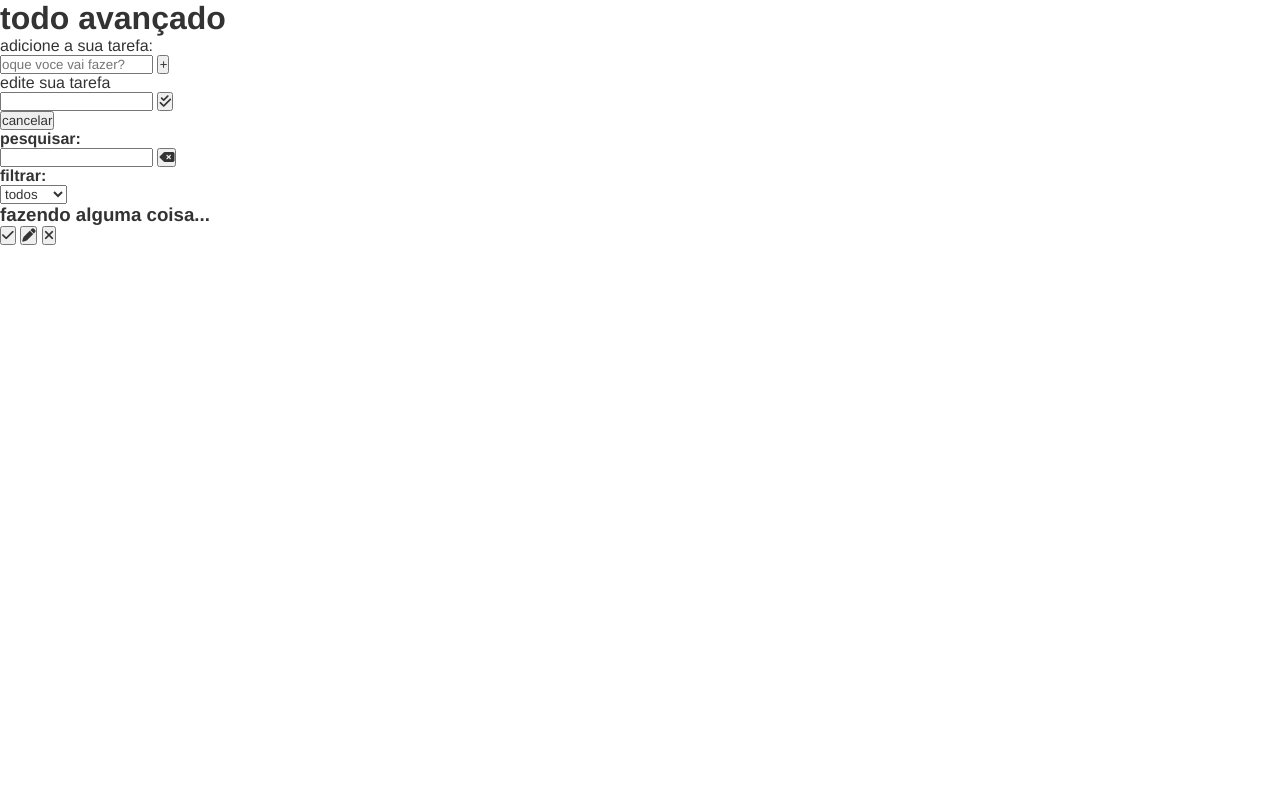
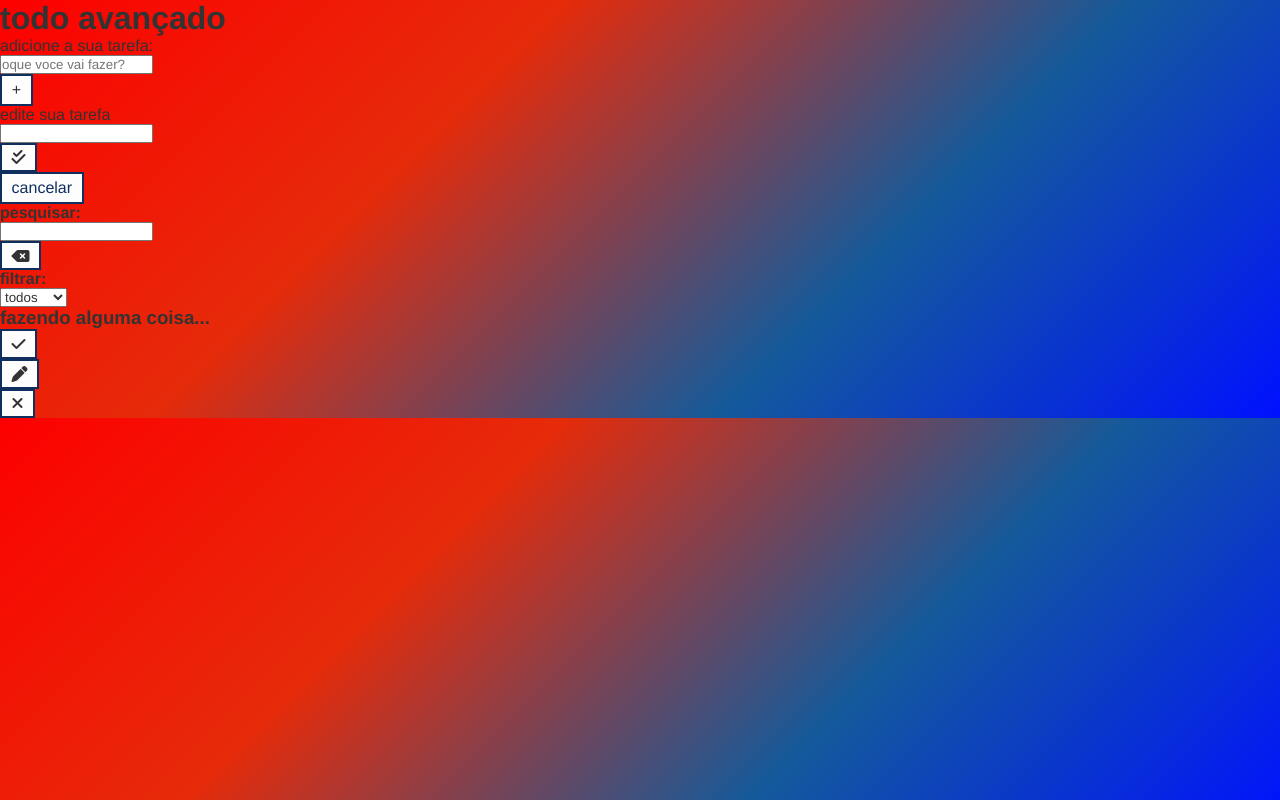
Before and after one commit to cris24tayler/todo_avan-ado, a plain HTML site: page index.html in a window 1280 px wide. Drawn offline with Linux system fonts and the light colour scheme.

Commit message:
adiciona um fundo ao projeto e estiliza os botões

```diff
--- a/style.css
+++ b/style.css
@@ -6,3 +6,24 @@
     color: #333;
     box-sizing: border-box;
 }
+body{
+    background: linear-gradient(-45deg, #0011ff, #145a9b, #e62b0a, #fd0000)
+}
+button{
+    background-color: #FDFDFD;
+    color: #102F5e;
+    border: 2px solid #102F5e;
+    padding: .3rem .6rem;
+    font-size: 1rem;
+    cursor: pointer;
+    display: flex;
+    justify-content: center;
+    align-items: center;
+    transition: 0.4s;
+}
+button:hover{
+    background-color: #102F5e;
+}
+button:hover > i{
+    color: #FFF;
+}
```
